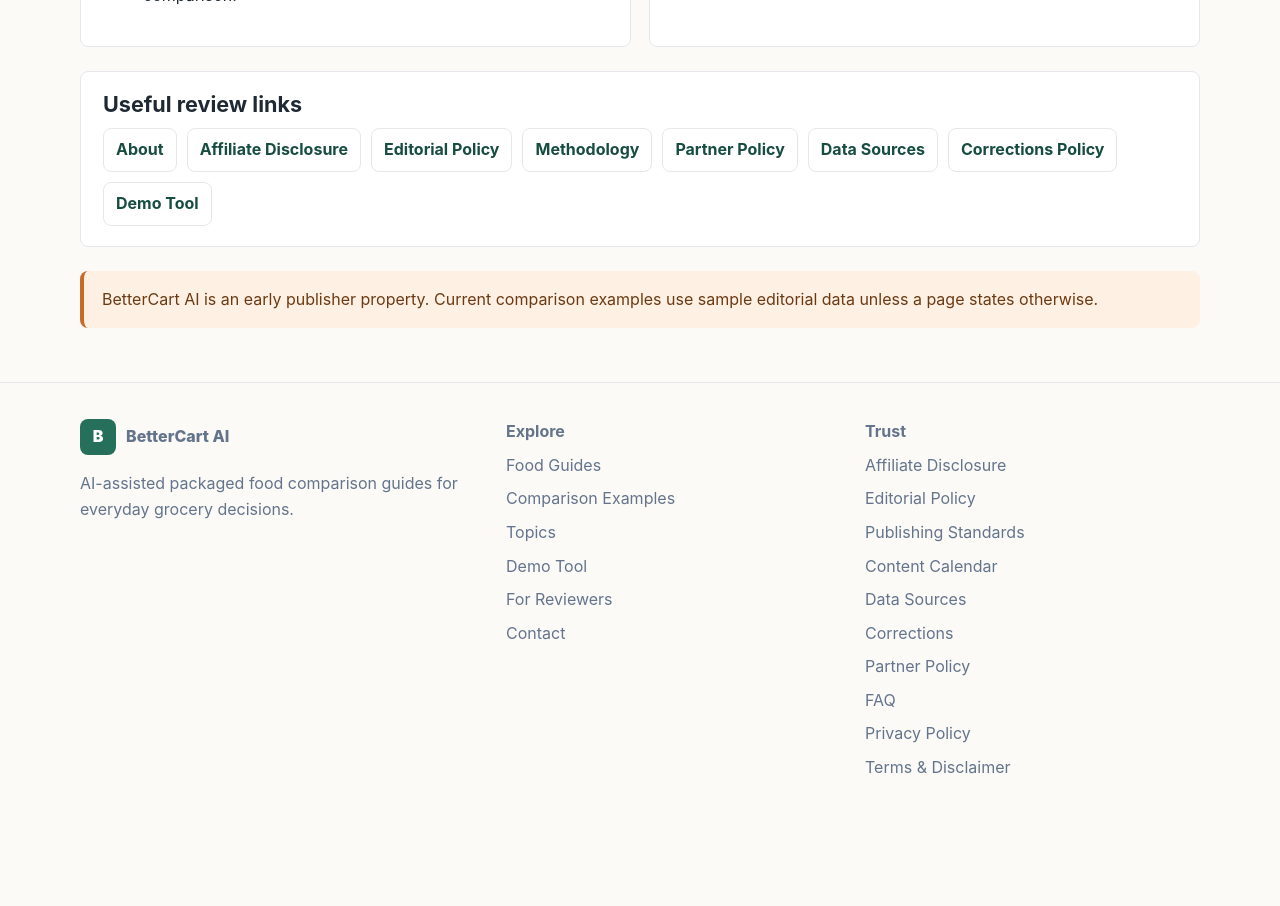
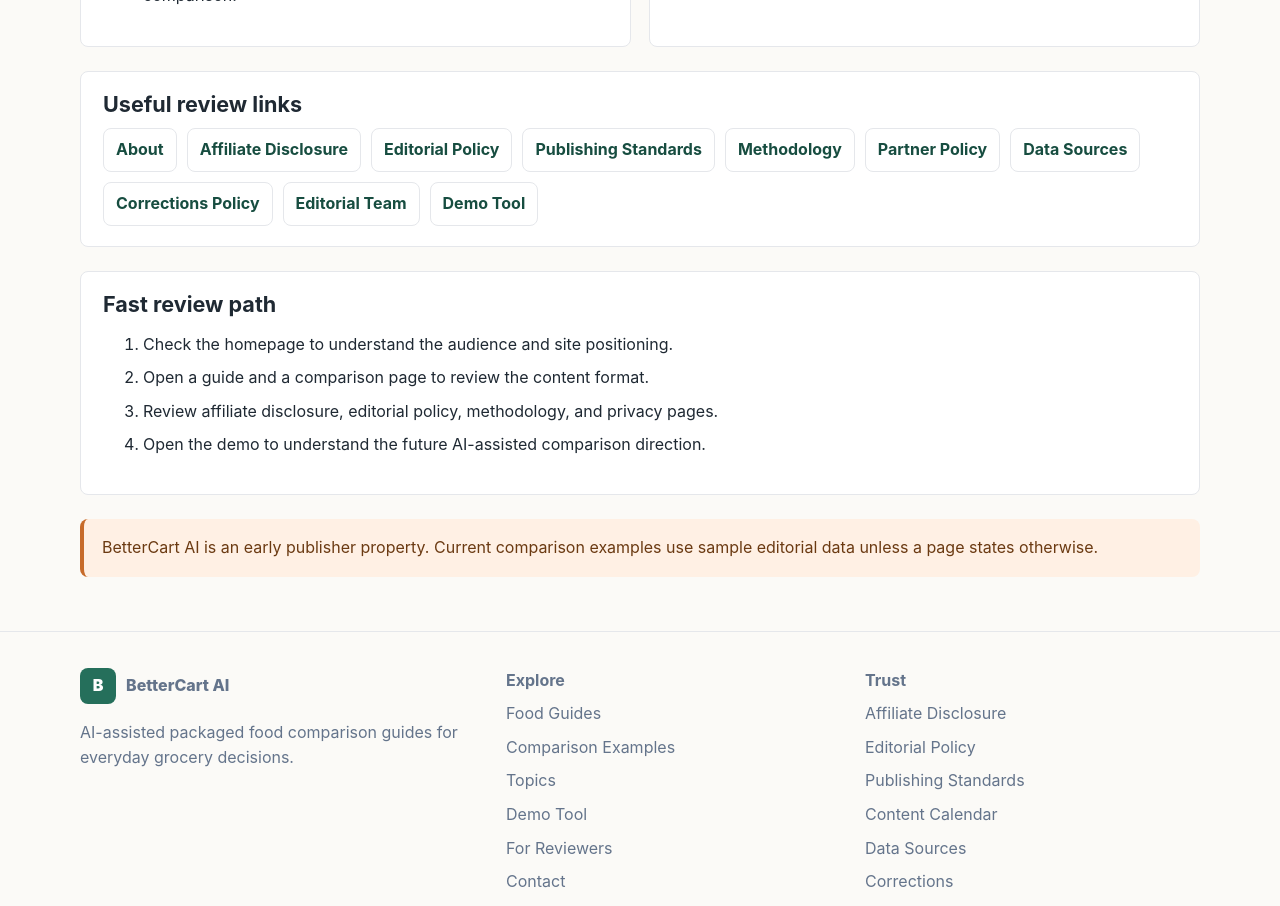
Before and after one commit to Astalos11/bettercart-ai-approval-site, a Next.js app: page /for-reviewers in a window 1280 px wide. Shown: the part 1060-1966 px from the top of the page. Before the commit the page ends 1877 px from the top, so only its background shows below. Built offline with nearby package versions, Linux system fonts and the light colour scheme; no server answers.

Commit message:
Improve reviewer review path

```diff
--- a/app/for-reviewers/page.jsx
+++ b/app/for-reviewers/page.jsx
@@ -38,12 +38,24 @@ export default function ForReviewersPage() {
             <Link href="/about">About</Link>
             <Link href="/affiliate-disclosure">Affiliate Disclosure</Link>
             <Link href="/editorial-policy">Editorial Policy</Link>
+            <Link href="/publishing-standards">Publishing Standards</Link>
             <Link href="/methodology">Methodology</Link>
             <Link href="/partner-policy">Partner Policy</Link>
             <Link href="/data-sources">Data Sources</Link>
             <Link href="/corrections-policy">Corrections Policy</Link>
+            <Link href="/authors/bettercart-editorial-team">Editorial Team</Link>
             <Link href="/tools/food-comparison-demo">Demo Tool</Link>
           </div>
+        </div>
+
+        <div className="callout">
+          <h2>Fast review path</h2>
+          <ol>
+            <li>Check the homepage to understand the audience and site positioning.</li>
+            <li>Open a guide and a comparison page to review the content format.</li>
+            <li>Review affiliate disclosure, editorial policy, methodology, and privacy pages.</li>
+            <li>Open the demo to understand the future AI-assisted comparison direction.</li>
+          </ol>
         </div>
 
         <div className="disclaimer">
```
